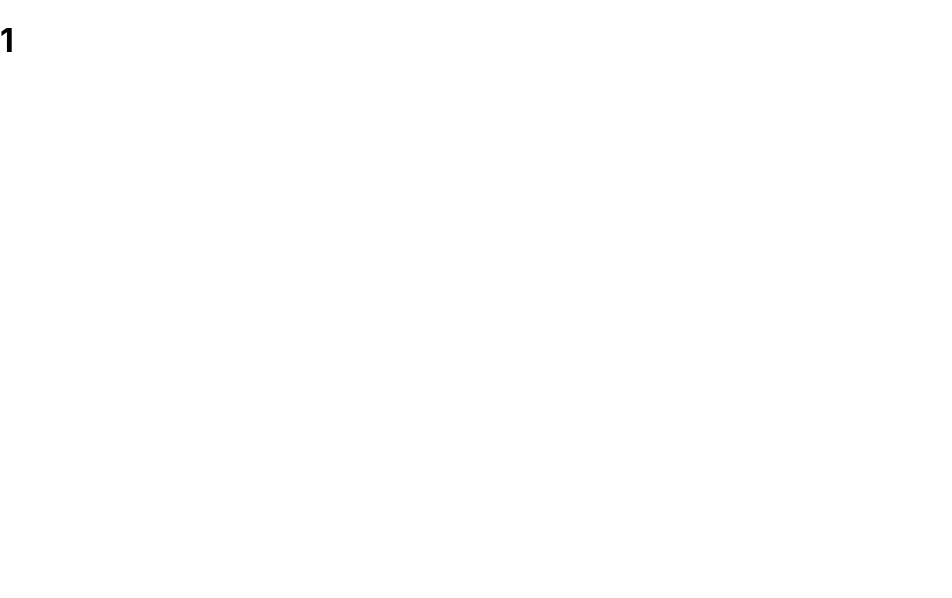
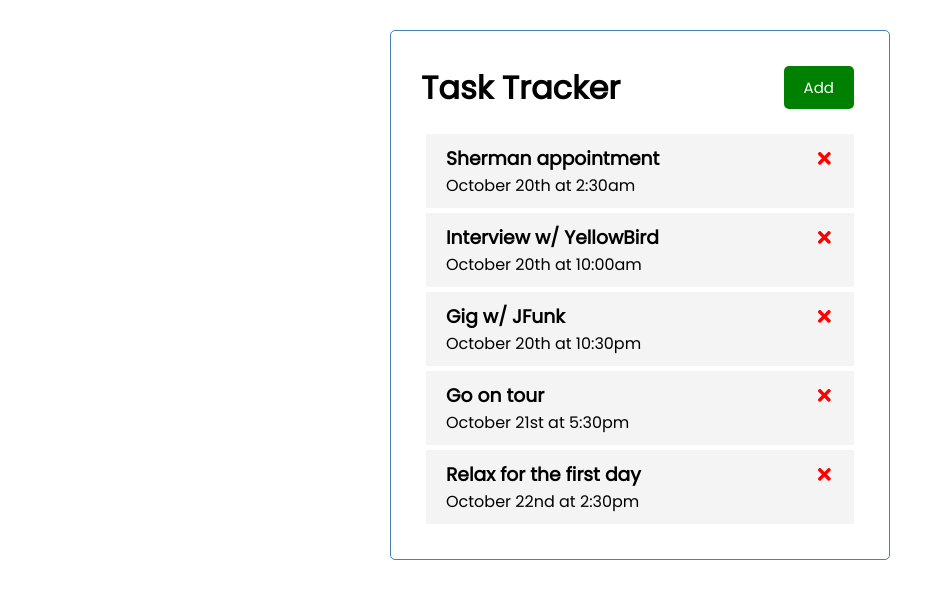
Before and after one commit to jlentz17/react-task-master, a React (Create React App) app: page / in a window 1280 px wide. Shown: the top 598 px of the page, without its empty margins (0-952 px from the left). Built offline with nearby package versions, Linux system fonts and the light colour scheme.

Commit message:
dynamically rendered tasks and passed props from parent

```diff
--- a/package.json
+++ b/package.json
@@ -8,6 +8,7 @@
     "@testing-library/user-event": "^12.8.3",
     "react": "^17.0.2",
     "react-dom": "^17.0.2",
+    "react-icons": "^4.3.1",
     "react-scripts": "4.0.3",
     "web-vitals": "^1.1.2"
   },
--- a/src/App.js
+++ b/src/App.js
@@ -1,9 +1,44 @@
 import Header from "./components/Header";
+import Tasks from "./components/Tasks";
+import {useState} from "react"
 
 function App() {
+  const [tasks, setTasks] = useState([
+    {
+      id: 1,
+      text: "Sherman appointment",
+      day: "October 20th at 2:30am",
+      reminder: true,
+    },
+    {
+      id: 2,
+      text: "Interview w/ YellowBird",
+      day: "October 20th at 10:00am",
+      reminder: true,
+    },
+    {
+      id: 3,
+      text: "Gig w/ JFunk",
+      day: "October 20th at 10:30pm",
+      reminder: true,
+    },
+    {
+      id: 4,
+      text: "Go on tour",
+      day: "October 21st at 5:30pm",
+      reminder: true,
+    },
+    {
+      id: 5,
+      text: "Relax for the first day",
+      day: "October 22nd at 2:30pm",
+      reminder: true,
+    },
+  ]);
   return (
     <div className="container">
-      <Header title={1}/>
+      <Header />
+      <Tasks tasks={tasks}/>
     </div>
   );
 }
--- /dev/null
+++ b/src/components/Button.js
@@ -0,0 +1,26 @@
+import PropTypes from "prop-types";
+import React from "react";
+
+const Button = ({ color, text, onClick }) => {
+  return (
+    <button
+      onClick={onClick}
+      style={{ backgroundColor: color }}
+      className="btn"
+    >
+      {text}
+    </button>
+  );
+};
+
+Button.defaultProps = {
+  color: "steeleblue",
+};
+
+Button.propTypes = {
+  text: PropTypes.string,
+  color: PropTypes.string,
+  onClick: PropTypes.func,
+};
+
+export default Button;
--- a/src/components/Header.js
+++ b/src/components/Header.js
@@ -1,16 +1,25 @@
 import React from "react";
 import PropTypes from "prop-types";
+import Button from "./Button";
 
 const Header = ({ title }) => {
+  const onClick = (e) => {
+    console.log("Click")
+  }
   return (
-    <header>
+    <header className="header">
       <h1>{title}</h1>
+      <Button onClick={onClick} color="green" text="Add"/>
     </header>
   );
 };
 
+Header.defaultProps = {
+  title: "Task Tracker",
+};
+
 Header.propTypes = {
-  title: PropTypes.string,
+  title: PropTypes.string.isRequired,
 };
 
 export default Header;
--- /dev/null
+++ b/src/components/Task.js
@@ -0,0 +1,13 @@
+import React from "react";
+import {FaTimes} from "react-icons/fa"
+
+const Task = ({task}) => {
+  return (
+    <div className="task">
+      <h3>{task.text} <FaTimes style={{color: "red", cursor:"pointer"}}/></h3>
+      <p>{task.day}</p>
+    </div>
+  );
+};
+
+export default Task;
--- /dev/null
+++ b/src/components/Tasks.js
@@ -0,0 +1,15 @@
+import React from "react";
+import Task from "./Task";
+
+const Tasks = ({ tasks }) => {
+  return (
+    <>
+      {tasks.map((task) => (
+        <Task key={task.id} task={task}/>
+      ))}
+      {/* <Button onClick={setTask}/> */}
+    </>
+  );
+};
+
+export default Tasks;
--- a/src/index.css
+++ b/src/index.css
@@ -1,13 +1,112 @@
-body {
+@import url('https://fonts.googleapis.com/css2?family=Poppins:wght@300;400&display=swap');
+
+* {
+  box-sizing: border-box;
   margin: 0;
-  font-family: -apple-system, BlinkMacSystemFont, 'Segoe UI', 'Roboto', 'Oxygen',
-    'Ubuntu', 'Cantarell', 'Fira Sans', 'Droid Sans', 'Helvetica Neue',
-    sans-serif;
-  -webkit-font-smoothing: antialiased;
-  -moz-osx-font-smoothing: grayscale;
+  padding: 0;
 }
 
-code {
-  font-family: source-code-pro, Menlo, Monaco, Consolas, 'Courier New',
-    monospace;
+body {
+  font-family: 'Poppins', sans-serif;
 }
+
+.container {
+  max-width: 500px;
+  margin: 30px auto;
+  overflow: auto;
+  min-height: 300px;
+  border: 1px solid steelblue;
+  padding: 30px;
+  border-radius: 5px;
+}
+
+.header {
+  display: flex;
+  justify-content: space-between;
+  align-items: center;
+  margin-bottom: 20px;
+}
+
+.btn {
+  display: inline-block;
+  background: #000;
+  color: #fff;
+  border: none;
+  padding: 10px 20px;
+  margin: 5px;
+  border-radius: 5px;
+  cursor: pointer;
+  text-decoration: none;
+  font-size: 15px;
+  font-family: inherit;
+}
+
+.btn:focus {
+  outline: none;
+}
+
+.btn:active {
+  transform: scale(0.98);
+}
+
+.btn-block {
+  display: block;
+  width: 100%;
+}
+
+.task {
+  background: #f4f4f4;
+  margin: 5px;
+  padding: 10px 20px;
+  cursor: pointer;
+}
+
+.task.reminder {
+  border-left: 5px solid green;
+}
+
+.task h3 {
+  display: flex;
+  align-items: center;
+  justify-content: space-between;
+}
+
+.add-form {
+  margin-bottom: 40px;
+}
+
+.form-control {
+  margin: 20px 0;
+}
+
+.form-control label {
+  display: block;
+}
+
+.form-control input {
+  width: 100%;
+  height: 40px;
+  margin: 5px;
+  padding: 3px 7px;
+  font-size: 17px;
+}
+
+.form-control-check {
+  display: flex;
+  align-items: center;
+  justify-content: space-between;
+}
+
+.form-control-check label {
+  flex: 1;
+}
+
+.form-control-check input {
+  flex: 2;
+  height: 20px;
+}
+
+footer {
+  margin-top: 30px;
+  text-align: center;
+}
```
Also changed, not shown: 1 other file (tests, documents, lock files or other folders).
